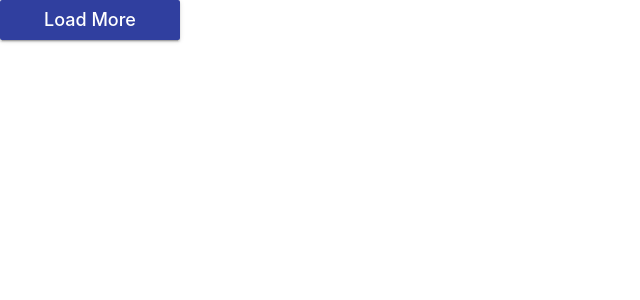
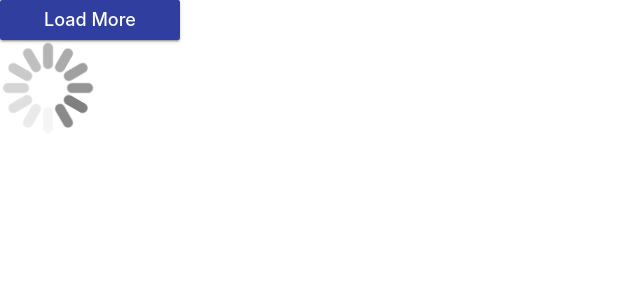
Before and after one commit to olegkrop/goit-react-hw-04-images, a React (Create React App) app: page / in a window 1280 px wide. Shown: the top 300 px of the page, without its empty margins (0-640 px from the left). Built offline with nearby package versions, Linux system fonts and the light colour scheme.

Commit message:
feat: Loader component

```diff
--- a/package.json
+++ b/package.json
@@ -10,6 +10,7 @@
     "prop-types": "^15.8.1",
     "react": "^18.1.0",
     "react-dom": "^18.1.0",
+    "react-loader-spinner": "^5.3.4",
     "react-scripts": "5.0.1",
     "web-vitals": "^2.1.3"
   },
--- a/src/components/App.jsx
+++ b/src/components/App.jsx
@@ -1,4 +1,5 @@
 import { Button } from './Button/Button';
+import { Loader } from './Loader/Loader';
 export function App() {
   return (
     <div
@@ -12,6 +13,7 @@ export function App() {
     // }}
     >
       <Button />
+      <Loader />
     </div>
   );
 }
--- a/src/components/Loader/Loader.jsx
+++ b/src/components/Loader/Loader.jsx
@@ -0,0 +1,16 @@
+import { RotatingLines } from 'react-loader-spinner';
+import style from './Loader.module.css';
+
+export function Loader() {
+  return (
+    <div className={style.loader__wrap}>
+      <RotatingLines
+        strokeColor="grey"
+        strokeWidth="5"
+        animationDuration="0.75"
+        width="96"
+        visible={true}
+      />
+    </div>
+  );
+}
```
Also changed, not shown: 1 other file (tests, documents, lock files or other folders).
